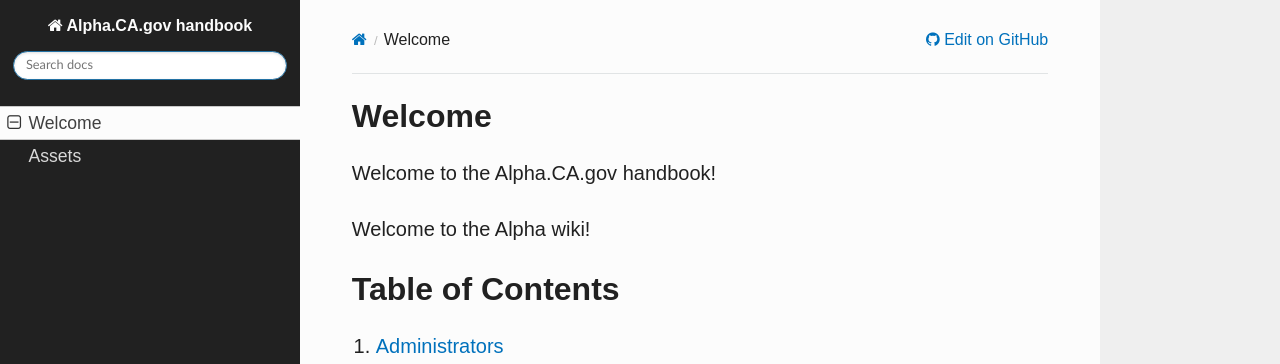
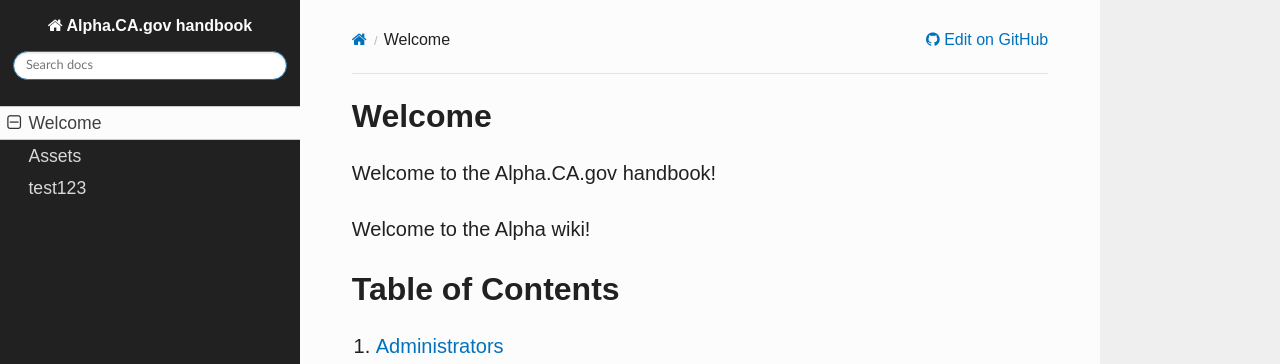
Before and after one commit to cagov/handbook-cadotgov, an MkDocs documentation site: the page built from docs/README.md, in a window 1280 px wide. Shown: the top 364 px of the page. Built offline with MkDocs 1.6.1, drawn with Linux system fonts in a browser that asks for light colours; nearby versions of some CDN libraries; old or Windows-style settings are respelled for this version of MkDocs.

Commit message:
Update mkdocs.yml

```diff
--- a/mkdocs.yml
+++ b/mkdocs.yml
@@ -5,6 +5,7 @@
 pages:
     - Welcome: README.md
     - Assets: assets.md
+    - test123: test123.md
 
 theme:
     name: readthedocs
```
